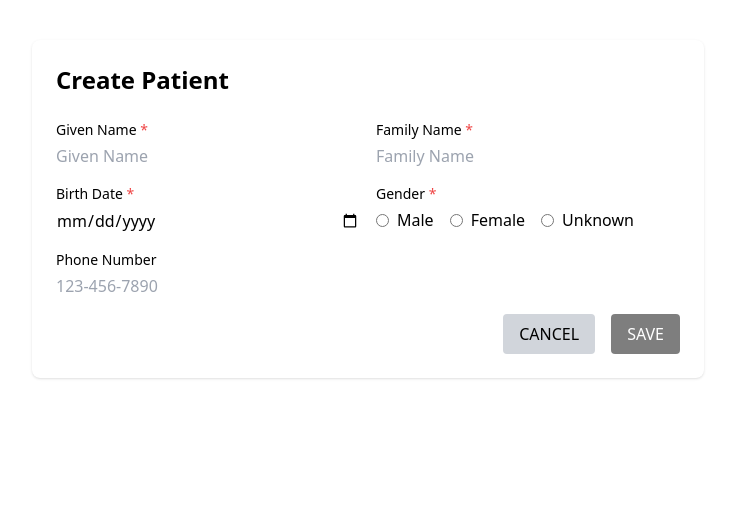
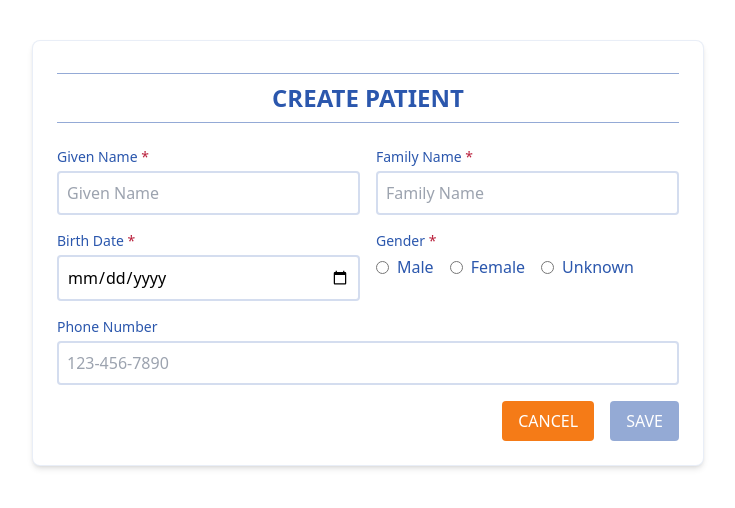
Before and after one commit to ajayprashar/patientRoster, a Svelte app: page /patient/create in a window 1280 px wide. Shown: the top 508 px of the page, without its empty margins (272-1007 px from the left). Built offline with nearby package versions, Linux system fonts and the light colour scheme.

Commit message:
Updated Color Scheme. Still need to add inline editing on table.

```diff
--- a/src/PatientCreate.svelte
+++ b/src/PatientCreate.svelte
@@ -119,141 +119,147 @@
 </script>
 
 <main class="w-full max-w-2xl mx-auto my-10">
-  <div class="bg-white p-6 rounded-lg shadow">
-    <h1 class="text-2xl font-semibold mb-6">Create Patient</h1>
+  <div class="bg-white p-6 rounded-lg shadow-md border border-[#2B57AD]/10">
+    <hr class="border-[#2B57AD]/50 my-2">
+    <div class="flex justify-center items-center my-1">
+      <h1 class="text-2xl text-[#2B57AD] font-semibold">CREATE PATIENT</h1>
+    </div>
+    <hr class="border-[#2B57AD]/50 my-2">
 
-    <form class="space-y-4" on:submit|preventDefault={handleSubmit}>
+    <form class="space-y-4 mt-6" on:submit|preventDefault={handleSubmit}>
       <div class="flex gap-4">
         <div class="flex-1">
-          <label class="block text-sm font-medium mb-1" for="givenName">
-            Given Name <span class="text-red-500">*</span>
+          <label class="block text-sm text-[#2B57AD] font-medium mb-1" for="givenName">
+            Given Name <span class="text-[#B91F3B]">*</span>
           </label>
           <input
             type="text"
             id="givenName"
             name="givenName"
-            class="mt-1 block w-full"
+            class="mt-1 block w-full border-2 border-[#2B57AD]/20 p-2 rounded focus:border-[#2B57AD]/50 focus:outline-none"
             placeholder="Given Name"
             bind:value={patient.givenName}
             on:input={(e) => handleInput(e, 'givenName')}
             on:blur={() => validateName(patient.givenName, 'givenName')}
           />
           {#if errors.givenName}
-            <p class="text-red-500 text-sm mt-1">{errors.givenName}</p>
+            <p class="text-[#B91F3B] text-sm mt-1">{errors.givenName}</p>
           {/if}
         </div>
 
         <div class="flex-1">
-          <label class="block text-sm font-medium mb-1" for="familyName">
-            Family Name <span class="text-red-500">*</span>
+          <label class="block text-sm text-[#2B57AD] font-medium mb-1" for="familyName">
+            Family Name <span class="text-[#B91F3B]">*</span>
           </label>
           <input
             type="text"
             id="familyName"
             name="familyName"
-            class="mt-1 block w-full"
+            class="mt-1 block w-full border-2 border-[#2B57AD]/20 p-2 rounded focus:border-[#2B57AD]/50 focus:outline-none"
             placeholder="Family Name"
             bind:value={patient.familyName}
             on:input={(e) => handleInput(e, 'familyName')}
             on:blur={() => validateName(patient.familyName, 'familyName')}
           />
           {#if errors.familyName}
-            <p class="text-red-500 text-sm mt-1">{errors.familyName}</p>
+            <p class="text-[#B91F3B] text-sm mt-1">{errors.familyName}</p>
           {/if}
         </div>
       </div>
 
       <div class="flex gap-4">
         <div class="flex-1">
-          <label class="block text-sm font-medium mb-1" for="birthDate">
-            Birth Date <span class="text-red-500">*</span>
+          <label class="block text-sm text-[#2B57AD] font-medium mb-1" for="birthDate">
+            Birth Date <span class="text-[#B91F3B]">*</span>
           </label>
           <input
             type="date"
             id="birthDate"
             name="birthDate"
-            class="mt-1 block w-full"
+            class="mt-1 block w-full border-2 border-[#2B57AD]/20 p-2 rounded focus:border-[#2B57AD]/50 focus:outline-none"
             bind:value={patient.birthDate}
           />
           {#if errors.birthDate}
-            <p class="text-red-500 text-sm mt-1">{errors.birthDate}</p>
+            <p class="text-[#B91F3B] text-sm mt-1">{errors.birthDate}</p>
           {/if}
         </div>
 
         <div class="flex-1">
-          <label class="block text-sm font-medium mb-1">Gender <span class="text-red-500">*</span></label>
+          <label class="block text-sm text-[#2B57AD] font-medium mb-1">
+            Gender <span class="text-[#B91F3B]">*</span>
+          </label>
           <div class="flex gap-4 mt-1">
-            <label class="inline-flex items-center">
+            <label class="inline-flex items-center text-[#2B57AD]">
               <input
                 type="radio"
                 name="gender"
                 value="M"
                 bind:group={patient.gender}
-                class="mr-2"
+                class="mr-2 accent-[#2B57AD]"
               />
               Male
             </label>
-            <label class="inline-flex items-center">
+            <label class="inline-flex items-center text-[#2B57AD]">
               <input
                 type="radio"
                 name="gender"
                 value="F"
                 bind:group={patient.gender}
-                class="mr-2"
+                class="mr-2 accent-[#2B57AD]"
               />
               Female
             </label>
-            <label class="inline-flex items-center">
+            <label class="inline-flex items-center text-[#2B57AD]">
               <input
                 type="radio"
                 name="gender"
                 value="U"
                 bind:group={patient.gender}
-                class="mr-2"
+                class="mr-2 accent-[#2B57AD]"
               />
               Unknown
             </label>
           </div>
           {#if errors.gender}
-            <p class="text-red-500 text-sm mt-1">{errors.gender}</p>
+            <p class="text-[#B91F3B] text-sm mt-1">{errors.gender}</p>
           {/if}
         </div>
       </div>
 
       <div class="flex-1">
-        <label class="block text-sm font-medium mb-1" for="phone">
+        <label class="block text-sm text-[#2B57AD] font-medium mb-1" for="phone">
           Phone Number
         </label>
         <input
           type="tel"
           id="phone"
           name="phone"
-          class="mt-1 block w-full"
+          class="mt-1 block w-full border-2 border-[#2B57AD]/20 p-2 rounded focus:border-[#2B57AD]/50 focus:outline-none"
           placeholder="123-456-7890"
           bind:value={patient.phone}
           on:input={(e) => handleInput(e, 'phone')}
           on:blur={() => validatePhone(patient.phone)}
         />
         {#if errors.phone}
-          <p class="text-red-500 text-sm mt-1">{errors.phone}</p>
+          <p class="text-[#B91F3B] text-sm mt-1">{errors.phone}</p>
         {/if}
       </div>
 
       {#if submitError}
-        <div class="text-red-500 mt-4">{submitError}</div>
+        <div class="text-[#B91F3B] mt-4">{submitError}</div>
       {/if}
 
       <div class="flex justify-end gap-4 mt-6">
         <button
           type="button"
-          class="px-4 py-2 bg-gray-300 text-black rounded"
+          class="px-4 py-2 bg-[#F57B17] hover:bg-[#F57B17]/90 text-white rounded transition-colors"
           on:click={() => navigate('/')}
         >
           CANCEL
         </button>
         <button
           type="submit"
-          class="px-4 py-2 bg-black text-white rounded"
+          class="px-4 py-2 bg-[#2B57AD] hover:bg-[#2B57AD]/90 text-white rounded transition-colors"
           disabled={!isFormValid}
           class:opacity-50={!isFormValid}
         >
```
Also changed, not shown: src/patientList.svelte (+31 -29 lines).
